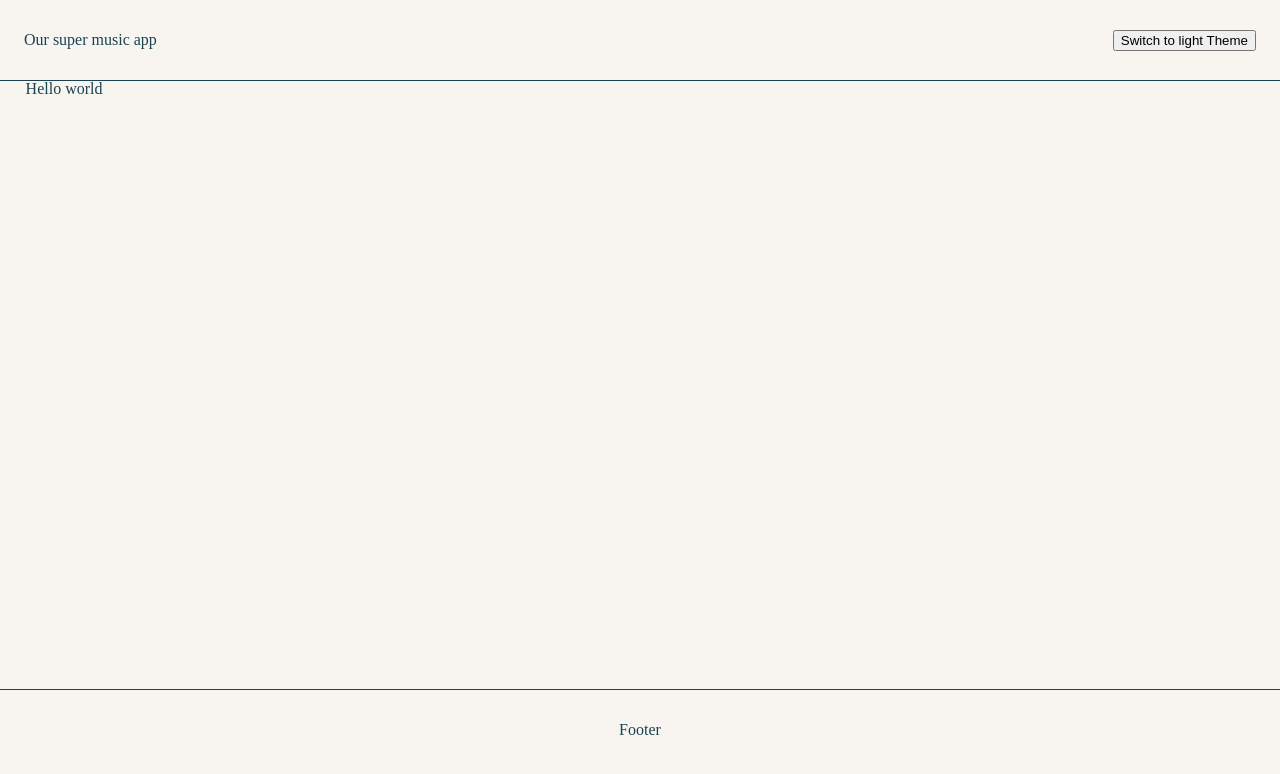
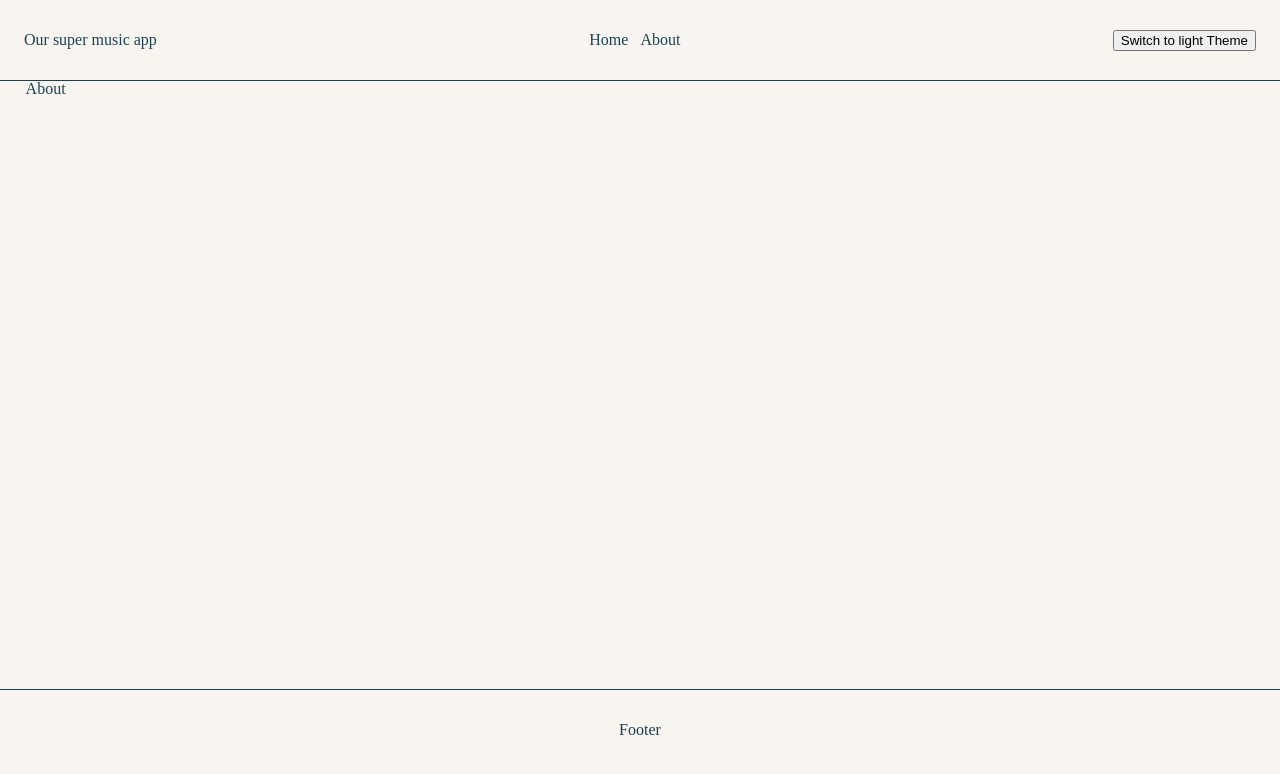
Before and after one commit to Jurss/DrumMachine, a React (Create React App) app: page /about in a window 1280 px wide. Shown: the top 774 px of the page. Built offline with nearby package versions, Linux system fonts and the light colour scheme.

Commit message:
Add Navigation

```diff
--- a/package.json
+++ b/package.json
@@ -8,6 +8,7 @@
     "@testing-library/user-event": "^12.8.3",
     "react": "^17.0.2",
     "react-dom": "^17.0.2",
+    "react-router-dom": "^5.3.0",
     "react-scripts": "4.0.3",
     "styled-component": "^2.8.0",
     "styled-components": "^5.3.1",
--- a/src/App.js
+++ b/src/App.js
@@ -1,12 +1,19 @@
 import './App.css';
 import Layout from 'components/UI/Layout.js';
+import {BrowserRouter as Router, Switch, Route} from 'react-router-dom';
+import Home from 'components/Home';
+import About from 'components/About';
 
 function App() {
     return (
-
+      <Router>
         <Layout >
-          <h1 > Hello world </h1>
+          <Switch>
+            <Route component={About} path="/about"></Route>
+            <Route component={Home} path="/"></Route>
+          </Switch>
         </Layout>
+      </Router>
     );
 }
 
--- /dev/null
+++ b/src/components/About/index.jsx
@@ -0,0 +1,11 @@
+import styled from "styled-components";
+
+export default function About(){
+    return (
+        <Wrapper>
+            <h2>About</h2>
+        </Wrapper>
+    );
+};
+
+const Wrapper = styled.div``;
--- a/src/components/Header/index.jsx
+++ b/src/components/Header/index.jsx
@@ -1,9 +1,15 @@
 import styled from "styled-components";
+import { Link } from "react-router-dom";
 
 export default function Header({isLight, handleToggleTheme}){
     return (
         <Wrapper>
             <h1>Our super music app</h1>
+            <nav>
+                <Link to="/">Home</Link>
+                <Link to="/about">About</Link>
+
+            </nav>
             <button onClick={handleToggleTheme}>Switch to {isLight ? "light" : "dark"} Theme</button>
         </Wrapper>
     );
@@ -16,4 +22,11 @@ const Wrapper = styled.header`
     padding: 0 24px;
     align-items: center;
     border-bottom: solid 1px;
+    & a{
+        text-decoration: none;
+        color: inherit;
+    }
+    & a:first-child{
+        margin-right: 12px;
+    }
 `;
--- /dev/null
+++ b/src/components/Home/index.jsx
@@ -0,0 +1,11 @@
+import styled from "styled-components";
+
+export default function Home(){
+    return (
+        <Wrapper>
+            <h2>Home Page</h2>
+        </Wrapper>
+    );
+};
+
+const Wrapper = styled.div``;
```
Also changed, not shown: 1 other file (tests, documents, lock files or other folders).
